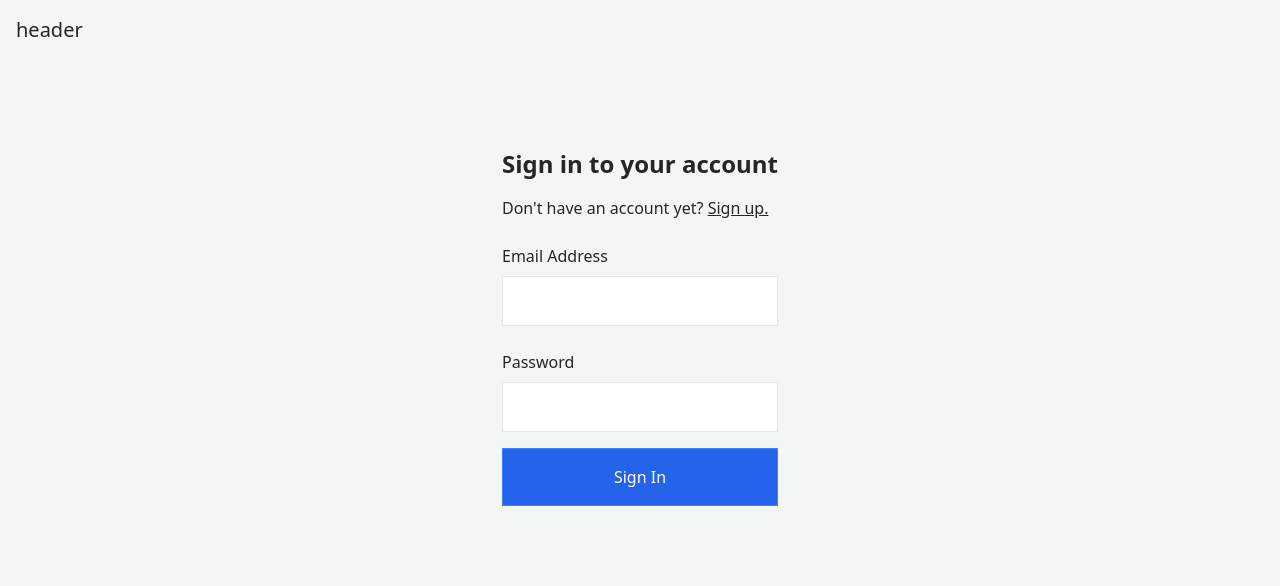
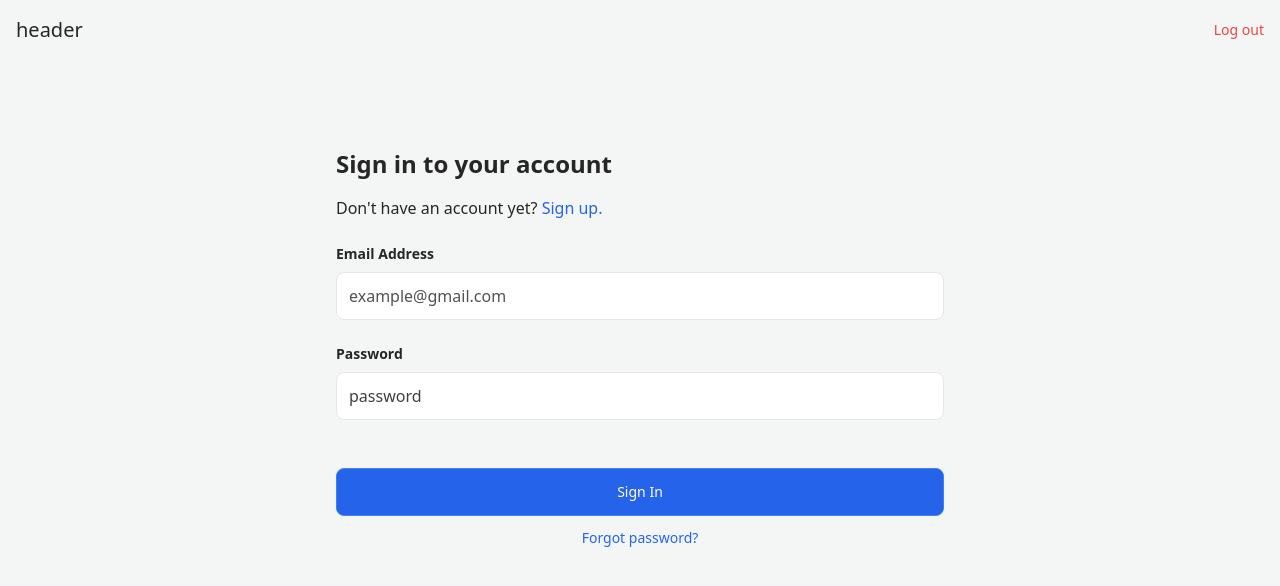
Before and after one commit to dailoi280702/Stock-market-advisory, a React (Vite) app: page /signin in a window 1280 px wide. Shown: the top 586 px of the page. Built offline with nearby package versions, Linux system fonts and the light colour scheme; no server answers; sample sign-in values are in the browser's storage.

Commit message:
feat: create sign in and sign up

```diff
--- a/src/App.tsx
+++ b/src/App.tsx
@@ -8,6 +8,9 @@ import './App.css';
 import Layout from './components/Layout';
 import Signin from './pages/Signin';
 import Signup from './pages/Signup';
+import Home from './pages/Home';
+import ProtectedRoute from './components/ProtectedRoute';
+import Recover from './pages/Signin/recover';
 
 const router = createBrowserRouter(
   createRoutesFromElements(
@@ -15,6 +18,15 @@ const router = createBrowserRouter(
       <Route path="*" element={<div>not found!</div>} />
       <Route path="/signin" element={<Signin />} />
       <Route path="/signup" element={<Signup />} />
+      <Route path="/signin/recover" element={<Recover />} />
+      <Route
+        path="/"
+        element={
+          <ProtectedRoute>
+            <Home />
+          </ProtectedRoute>
+        }
+      />
     </Route>
   )
 );
--- a/src/components/Header/index.tsx
+++ b/src/components/Header/index.tsx
@@ -1,7 +1,27 @@
+import { useNavigate } from 'react-router-dom';
+import { useAuth } from '../../hooks/useAuth';
+
 export default function Header() {
+  const { user, logOut } = useAuth();
+  const navigate = useNavigate();
+
+  const handleLogout = async () => {
+    try {
+      await logOut();
+      navigate('/');
+      console.log('You are logged out');
+    } catch (e) {
+      console.log((e as Error).message);
+    }
+  };
   return (
     <header className="flex items-center px-4 text-xl w-full max-w-screen-xl flex-wrap justify-between mx-auto p-4">
       header
+      {user && (
+        <button className="text-red-500 font-medium text-sm" onClick={handleLogout}>
+          Log out
+        </button>
+      )}
     </header>
   );
 }
--- /dev/null
+++ b/src/components/ProtectedRoute.tsx
@@ -0,0 +1,29 @@
+import { Link, Navigate } from 'react-router-dom';
+import { useAuth } from '../hooks/useAuth';
+
+const ProtectedRoute = ({ children }: { children: JSX.Element }) => {
+  const { user } = useAuth();
+
+  if (!user) {
+    return <Navigate to="/signin" />;
+  }
+
+  if (!user.emailVerified) {
+    return (
+      <p className="mx-auto px-4 py-10">
+        Please check your email{' '}
+        <Link
+          to="https://mail.google.com/"
+          className="text-blue-600 font-medium underline underline-offset-2"
+        >
+          email
+        </Link>{' '}
+        and verify your account
+      </p>
+    );
+  }
+
+  return children;
+};
+
+export default ProtectedRoute;
--- a/src/hooks/useAuth.ts
+++ b/src/hooks/useAuth.ts
@@ -2,20 +2,24 @@ import {
   User,
   createUserWithEmailAndPassword,
   onAuthStateChanged,
+  sendPasswordResetEmail,
   signInWithEmailAndPassword,
   signOut
 } from 'firebase/auth';
 import { atom, useAtom } from 'jotai';
 import { auth } from '../firebase';
 import { useEffect } from 'react';
+import { sendEmailVerification } from 'firebase/auth/cordova';
 
 export const userAtom = atom<User | null>(null);
 
 export const useAuth = () => {
   const [user, setUser] = useAtom(userAtom);
 
-  const createUser = (email: string, password: string) => {
-    return createUserWithEmailAndPassword(auth, email, password);
+  const createUser = async (email: string, password: string) => {
+    // return createUserWithEmailAndPassword(auth, email, password);
+    const userCredential = await createUserWithEmailAndPassword(auth, email, password);
+    return sendEmailVerification(userCredential.user);
   };
 
   const signIn = (email: string, password: string) => {
@@ -26,9 +30,13 @@ export const useAuth = () => {
     return signOut(auth);
   };
 
+  const sendPasswordResetMail = (email: string) => {
+    return sendPasswordResetEmail(auth, email);
+  };
+
   useEffect(() => {
     const unsubscribe = onAuthStateChanged(auth, (currentUser) => {
-      console.log(currentUser);
+      console.log(currentUser?.emailVerified);
       setUser(currentUser);
     });
     return () => {
@@ -40,6 +48,7 @@ export const useAuth = () => {
     user,
     createUser,
     signIn,
-    logOut
+    logOut,
+    sendPasswordResetMail
   };
 };
--- a/src/pages/Signin/index.tsx
+++ b/src/pages/Signin/index.tsx
@@ -1,55 +1,88 @@
-import React, { useState } from 'react';
+import { FormEvent, useState } from 'react';
 import { Link, useNavigate } from 'react-router-dom';
-// import { UserAuth } from '../context/AuthContext';
+import { useAuth } from '../../hooks/useAuth';
+import { FirebaseError } from 'firebase/app';
+import { AuthErrorCodes } from 'firebase/auth';
 
 const Signin = () => {
   const [email, setEmail] = useState('');
   const [password, setPassword] = useState('');
   const [error, setError] = useState('');
   const navigate = useNavigate();
-  // const { signIn } = UserAuth();
+  const { signIn } = useAuth();
 
-  const handleSubmit = async (e) => {
+  const handleSubmit = async (e: FormEvent<HTMLFormElement>) => {
     e.preventDefault();
     setError('');
     try {
-      console.log(email, password);
-      // await signIn(email, password);
-      navigate('/account');
+      await signIn(email, password);
+      navigate('/');
     } catch (e) {
-      setError(e.message);
-      console.log(e.message);
-      console.log(error.message);
+      try {
+        const err = e as FirebaseError;
+        switch (err.code) {
+          case AuthErrorCodes.INVALID_EMAIL:
+            setError('Invalid email address');
+            break;
+          case AuthErrorCodes.TOO_MANY_ATTEMPTS_TRY_LATER:
+            setError('Too many attempts. Try again later');
+            break;
+          case AuthErrorCodes.INVALID_LOGIN_CREDENTIALS:
+            setError('Email or password is invalid');
+            break;
+          default:
+            setError('Something went wrong. Try again later');
+            console.log(JSON.stringify(err));
+        }
+      } catch (e) {
+        setError('Something went wrong. Try again later');
+        console.log(e);
+      }
     }
   };
 
   return (
-    <div className="max-w-[700px] mx-auto my-16 p-4">
+    <div className="max-w-screen-sm mx-auto my-16 p-4 w-screen">
       <div>
         <h1 className="text-2xl font-bold py-2">Sign in to your account</h1>
         <p className="py-2">
           Don&apos;t have an account yet?{' '}
-          <Link to="/signup" className="underline">
+          <Link to="/signup" className="text-blue-600 font-medium">
             Sign up.
           </Link>
         </p>
       </div>
+
+      {error && error != '' && <p className="text-sm font-medium text-red-600 my-3">{error}</p>}
+
       <form onSubmit={handleSubmit}>
         <div className="flex flex-col py-2">
-          <label className="py-2 font-medium">Email Address</label>
-          <input onChange={(e) => setEmail(e.target.value)} className="border p-3" type="email" />
+          <label className="py-2 font-bold text-sm">Email Address</label>
+          <input
+            onChange={(e) => setEmail(e.target.value)}
+            className="border p-3 rounded-lg h-12 placeholder:text-neutral-600"
+            type="email"
+            placeholder="example@gmail.com"
+            required
+          />
         </div>
-        <div className="flex flex-col py-2">
-          <label className="py-2 font-medium">Password</label>
+
+        <div className="flex flex-col py-2 rounded-lg">
+          <label className="py-2 font-bold text-sm">Password</label>
           <input
             onChange={(e) => setPassword(e.target.value)}
-            className="border p-3"
+            className="border p-3 rounded-lg h-12 placeholder:text-neutral-700"
             type="password"
+            placeholder="password"
+            required
           />
         </div>
-        <button className="border border-blue-500 bg-blue-600 hover:bg-blue-500 w-full p-4 my-2 text-white">
+        <button className="border border-blue-500 bg-blue-600 hover:bg-blue-500 w-full px-4 px-auto text-white h-12 text-sm font-medium rounded-lg mt-10">
           Sign In
         </button>
+        <Link to="./recover" className="text-center block text-blue-600 mt-3 text-sm font-medium">
+          Forgot password?
+        </Link>
       </form>
     </div>
   );
--- /dev/null
+++ b/src/pages/Signin/recover.tsx
@@ -0,0 +1,5 @@
+const Recover = () => {
+  return <div>?</div>;
+};
+
+export default Recover;
--- a/src/pages/Signup/index.tsx
+++ b/src/pages/Signup/index.tsx
@@ -1,11 +1,14 @@
 import { FormEvent, useState } from 'react';
 import { Link, useNavigate } from 'react-router-dom';
 import { useAuth } from '../../hooks/useAuth';
+import { FirebaseError } from 'firebase/app';
+import { AuthErrorCodes } from 'firebase/auth';
 
 const Signup = () => {
   const [email, setEmail] = useState('');
   const [password, setPassword] = useState('');
   const [error, setError] = useState('');
+  const [message, setMessage] = useState('');
   const { createUser } = useAuth();
   const navigate = useNavigate();
 
@@ -15,39 +18,81 @@ const Signup = () => {
     try {
       await createUser(email, password);
 
-      navigate('/account');
+      for (let i = 3; i >= 0; i--) {
+        setTimeout(() => {
+          setMessage(
+            `We have sent you an email. Please check your inbox\nBack to signin in ${i} seconds`
+          );
+        }, (3 - i) * 1000);
+      }
+
+      setTimeout(() => {
+        navigate('/signin');
+      }, 3000);
     } catch (e) {
-      setError((e as Error).message);
-
-      console.log(error);
+      try {
+        const err = e as FirebaseError;
+        switch (err.code) {
+          case AuthErrorCodes.EMAIL_EXISTS:
+            setError('Email already in use');
+            break;
+          case AuthErrorCodes.WEAK_PASSWORD:
+            setError('Password is too weak');
+            break;
+          case AuthErrorCodes.TOO_MANY_ATTEMPTS_TRY_LATER:
+            setError('Too many attempts. Try again later');
+            break;
+          default:
+            setError('Something went wrong. Try again later');
+            console.log(JSON.stringify(err));
+        }
+      } catch (e) {
+        setError('Something went wrong. Try again later');
+        console.log(e);
+      }
     }
   };
 
   return (
-    <div className="max-w-4xl mx-auto my-16 p-4">
+    <div className="max-w-screen-sm mx-auto my-16 p-4 w-screen">
       <div>
         <h1 className="text-2xl font-bold py-2">Sign up for a free account</h1>
         <p className="py-2">
           Already have an account yet?{' '}
-          <Link to="/" className="underline">
+          <Link to="/signin" className="text-blue-600 font-medium">
             Sign in.
           </Link>
         </p>
       </div>
+
+      {error && error != '' && <p className="text-sm font-medium text-red-600 my-3">{error}</p>}
+      {message && message != '' && (
+        <p className="text-sm font-medium text-green-600 my-3">{message}</p>
+      )}
+
       <form onSubmit={handleSubmit}>
         <div className="flex flex-col py-2">
           <label className="py-2 font-medium">Email Address</label>
-          <input onChange={(e) => setEmail(e.target.value)} className="border p-3" type="email" />
+          <input
+            onChange={(e) => setEmail(e.target.value)}
+            className="border p-3 rounded-lg h-12 placeholder:text-neutral-700"
+            placeholder="example@gmail.com"
+            type="email"
+            required
+          />
         </div>
+
         <div className="flex flex-col py-2">
           <label className="py-2 font-medium">Password</label>
           <input
             onChange={(e) => setPassword(e.target.value)}
-            className="border p-3"
+            className="border p-3 rounded-lg h-12 placeholder:text-neutral-700"
+            placeholder="password"
             type="password"
+            required
           />
         </div>
-        <button className="border border-blue-500 bg-blue-600 hover:bg-blue-500 w-full p-4 my-2 text-white">
+        <button className="border border-blue-500 bg-blue-600 hover:bg-blue-500 w-full px-4 px-auto text-white h-12 text-sm font-medium rounded-lg mt-10">
           Sign Up
         </button>
       </form>
```
